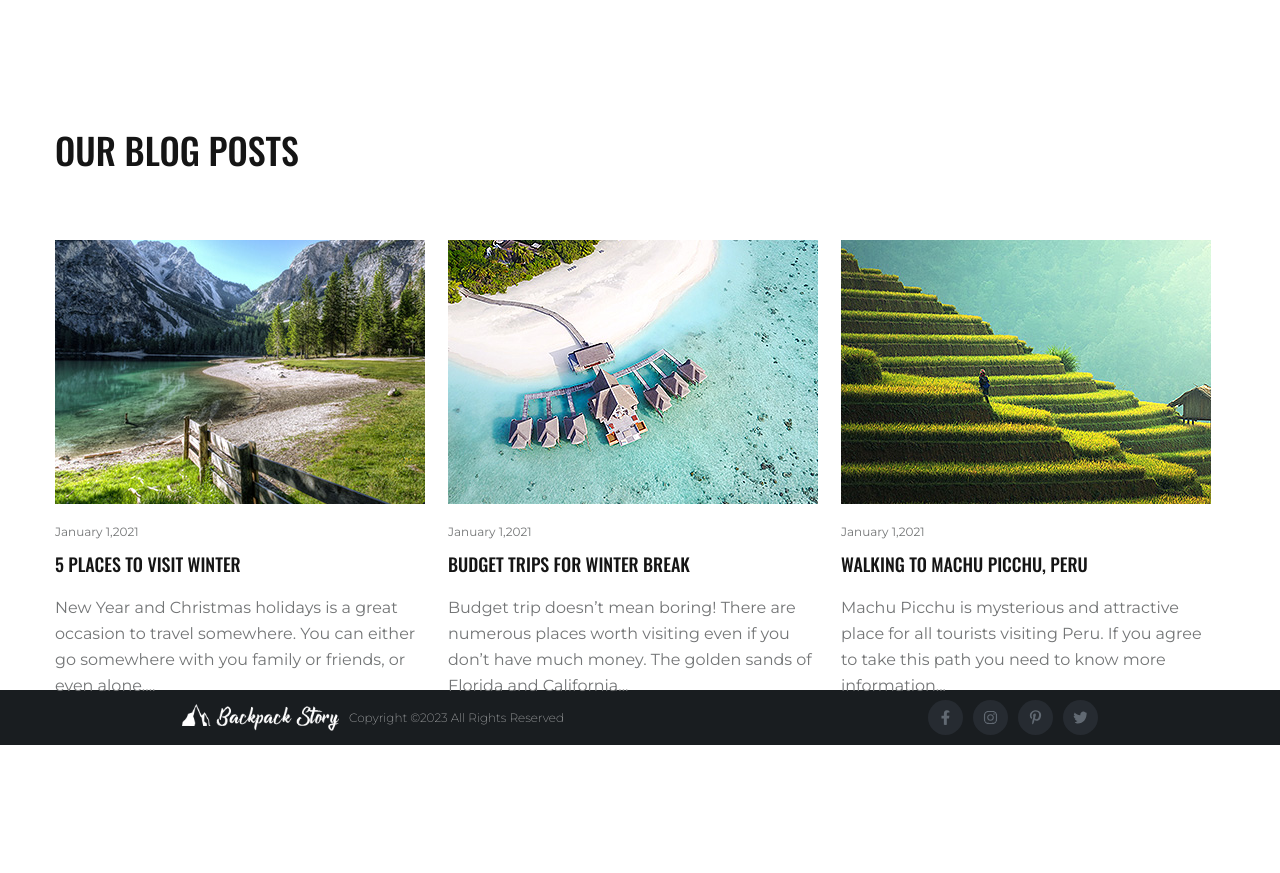
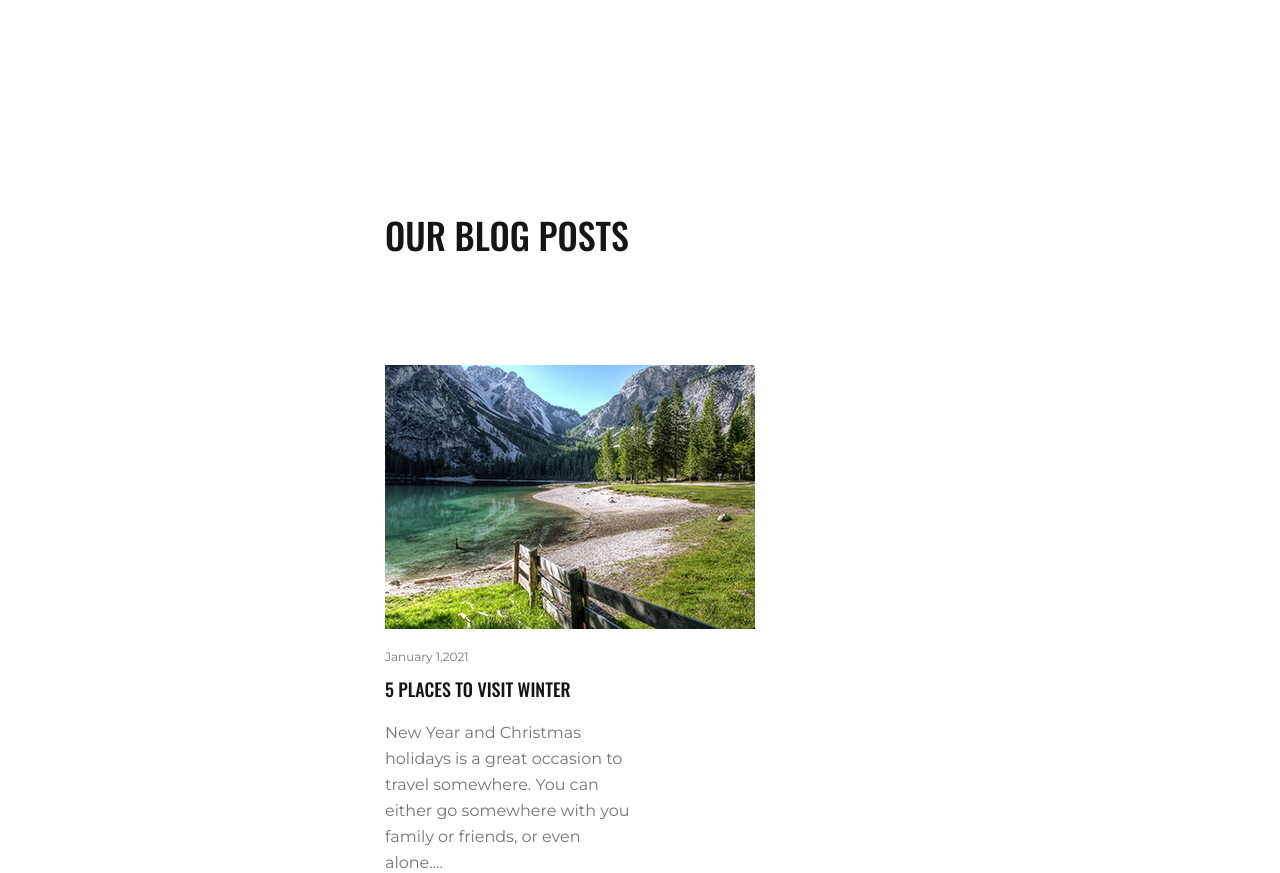
Before and after one commit to FeridQarayev/beautiful_places_app, a React (Create React App) app in the folder client/: page / in a window 1280 px wide. Shown: the part 1020-1893 px from the top of the page. Before the commit the page ends 1765 px from the top, so only its background shows below. Built offline with nearby package versions, Linux system fonts and the light colour scheme.

Commit message:
css added

```diff
--- a/client/src/components/base/blog/style.module.css
+++ b/client/src/components/base/blog/style.module.css
@@ -1,8 +1,3 @@
-* {
-  margin: 0;
-  padding: 0;
-  box-sizing: border-box;
-}
 .container__first__card {
   width: 373px;
   height: 450px;
@@ -59,8 +54,11 @@
   font-weight: 500;
 }
 .container {
-  margin-left: 80px;
-  margin-right: 80px;
+  width: 100%;
+  padding-right: 15px;
+  padding-left: 15px;
+  margin-right: auto;
+  margin-left: auto;
 }
 .container__card__img img:hover {
   cursor: pointer;
@@ -71,9 +69,64 @@
 @media only screen and (min-width: 1200px) {
   .container {
     max-width: 1200px;
-    padding-right: 15px;
-    padding-left: 15px;
-    margin-right: auto;
-    margin-left: auto;
+  }
+  .container__cards{
+    margin-top: 60px;
+  }
+  .blog__posts{
+    padding: 115px 0;
   }
 }
+@media only screen and (min-width: 992px) {
+  .container {
+    max-width: 960px;
+  }
+  .container__title{
+    font-size: 36px;
+    line-height: 1.11111
+  }
+  .container__first__card{
+    flex: 0 0 33.33333%;
+    max-width: 33.33333%;
+  }
+  .container__second__card{
+    flex: 0 0 33.33333%;
+    max-width: 33.33333%;
+  }
+  .container__third__card{
+    flex: 0 0 33.33333%;
+    max-width: 33.33333%;
+  }
+  .blog__posts{
+    padding: 100px 0;;
+  }
+}
+@media only screen and (min-width: 768px) {
+  .container {
+    max-width: 720px;
+  }
+  .container__title{
+    text-align: left !important;
+  }
+  .container__first__card{
+    flex: 0 0 50%;
+    max-width: 50%;
+  }
+  .container__second__card{
+    flex: 0 0 50%;
+    max-width: 50%;
+  }
+  .container__third__card{
+    flex: 0 0 50%;
+    max-width: 50%;
+  }
+  .blog__posts{
+    padding: 85px 0;
+  }
+}
+
+@media only screen and (min-width: 576px) {
+  .container {
+    max-width: 540px;
+  }
+}
--- a/client/src/components/base/footer/style.module.css
+++ b/client/src/components/base/footer/style.module.css
@@ -4,8 +4,6 @@ footer {
   display: flex;
   justify-content: space-around;
   align-items: center;
-  width: 100%;
-
 }
 
 .footer__left__img {
```
